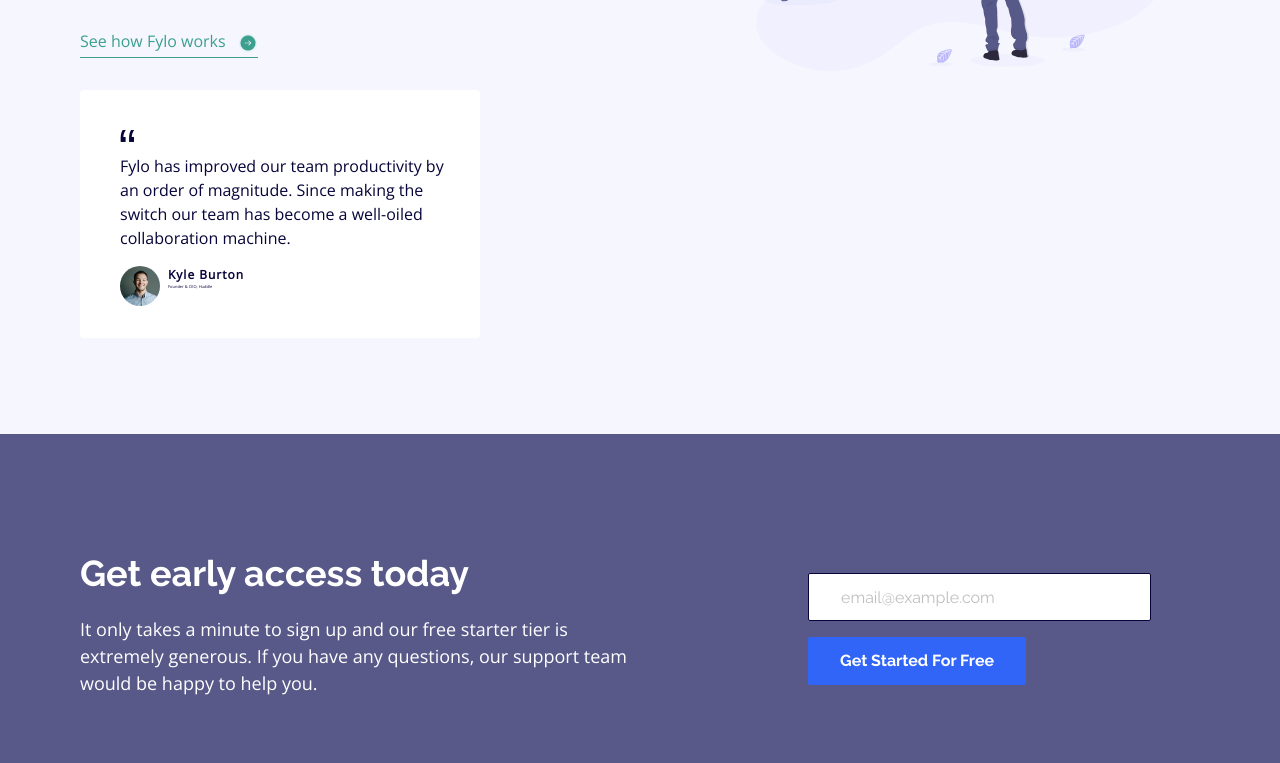
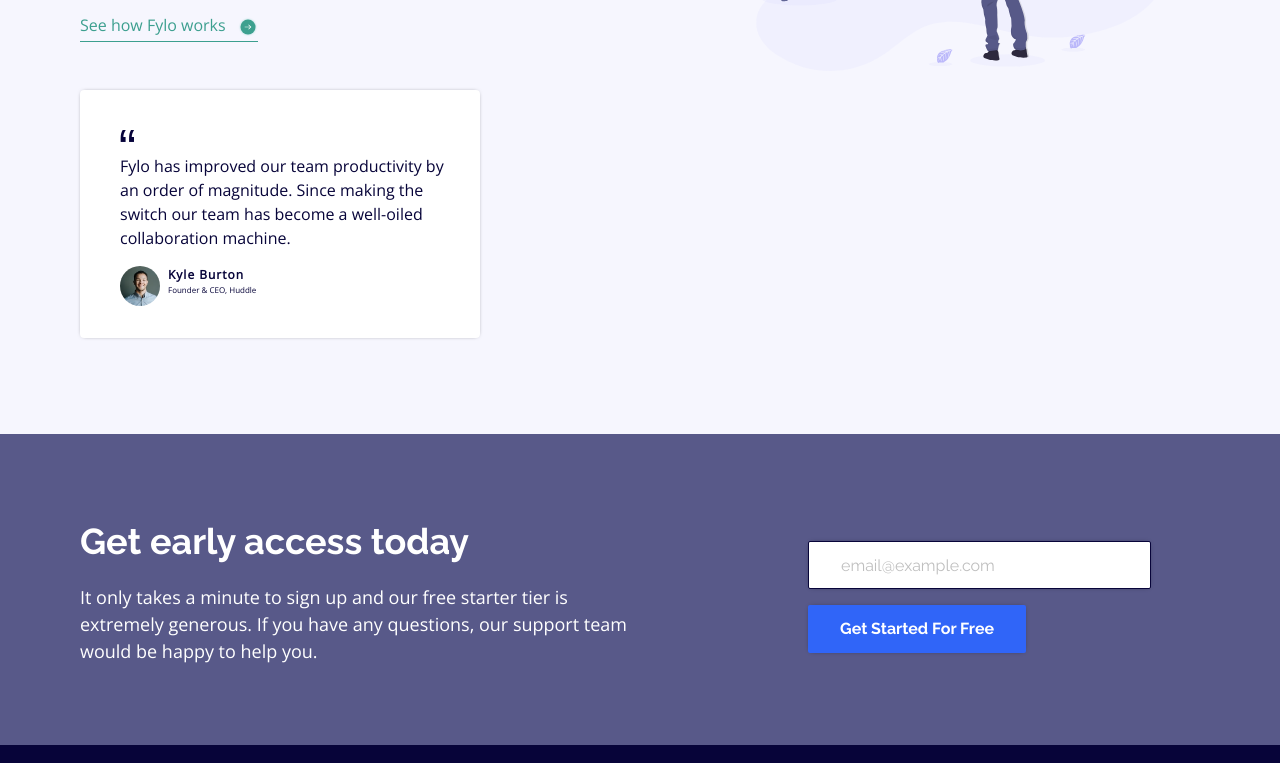
Before and after one commit to mycrochip/fylo-landing-page-with-two-column-layout, a plain HTML site: page index.html in a window 1280 px wide. Shown: the part 1217-1980 px from the top of the page. Drawn offline with nearby package versions, Linux system fonts and the light colour scheme.

Commit message:
Updated HTML and CSS files
Trimmed project to target screenshot on challenge site

```diff
--- a/css/index.css
+++ b/css/index.css
@@ -4,6 +4,10 @@
 .hover-opacity:hover {
     opacity: 0.7;
     transition: 300ms ease-in-out;
+}
+
+.box-shadow {
+    box-shadow: 0 0 5px -3px var(--clr-neutral-0);
 }
 
 .sr-only {
@@ -184,6 +188,7 @@
     content: "";
     height: 1rem;
     width: 1rem;
+    top: 0;
     right: 0;
     background-image: url(../images/icon-arrow.svg);
     background-repeat: no-repeat;
@@ -390,7 +395,7 @@
         flex-direction: row-reverse;
         gap: 4rem;
         padding: var(--padding);
-        padding-bottom: calc(var(--padding) * 3);
+        padding-block: 4rem calc(var(--padding) * 3);
         background-image: url(../images/bg-curve-desktop.svg);
     }
 
@@ -411,7 +416,7 @@
     }
 
     .hero__text__message {
-        font-size: 1.25rem;
+        font-size: 1.125rem;
         max-width: 40rem;
     }
 
@@ -449,6 +454,7 @@
         display: grid;
         grid-template-columns: 1.2fr 1fr;
         gap: 4rem;
+        padding-block: 4rem 5rem;
         text-align: left;
     }
 
@@ -471,16 +477,16 @@
 
     .main__content__cta {
         font-size: 1rem;
-        display: inline-block;
         width: fit-content;
         padding-right: 2rem;
-        margin-block: 1rem;
+        margin-block: 0 3rem;
+        margin-inline: 0 auto;
     }
 
     .main__content__cta::after {
         height: 1.25rem;
         width: 1.25rem;
-        bottom: 0.25rem;
+        top: 0.25rem;
     }
 
     .main__content__wrapper__left aside {
@@ -519,7 +525,7 @@
     }
 
     .testimonial__author__info {
-        font-size: 0.25rem
+        font-size: 0.5rem
     }
 
     .testimonial__author__name {
@@ -529,7 +535,7 @@
     .main__form {
         flex-direction: row;
         gap: 4rem;
-        padding: calc(var(--padding) + 2rem) var(--padding) var(--padding);
+        padding: var(--padding);
         justify-content: left;
     }
 
@@ -582,7 +588,7 @@
     }
 
     .footer {
-        padding: calc(var(--padding) + 2rem) var(--padding) var(--padding);
+        padding: calc(var(--padding) + 2rem) var(--padding) calc(var(--padding) - 2rem);
         flex-direction: row;
         flex-wrap: wrap;
         gap: 2rem;
--- a/index.html
+++ b/index.html
@@ -84,7 +84,7 @@
 
         <aside>
         <!-- Testimonial -->
-          <figure class="testimonial">
+          <figure class="testimonial box-shadow">
             <blockquote class="testimonial__message">
               Fylo has improved our team productivity by an order of magnitude. Since
               making the switch our team has become a well-oiled collaboration machine.
@@ -114,10 +114,10 @@
       </div>
 
       <form class="main__form__sign-in">
-        <input type="email" name="main__form__email" id="mainFormInput" placeholder="email@example.com" required>
+        <input type="email" name="main__form__email" id="mainFormInput" class="box-shadow" placeholder="email@example.com" required>
         <div class="success-message" id="mainFormSuccessMessage"></div>
         <div class="failure-message" id="mainFormFailureMessage"></div>
-        <button type="submit" id="mainFormBtn" class="hover-opacity">Get Started For Free</button>
+        <button type="submit" id="mainFormBtn" class="hover-opacity box-shadow">Get Started For Free</button>
       </form>
     </section>
   </main>
```
